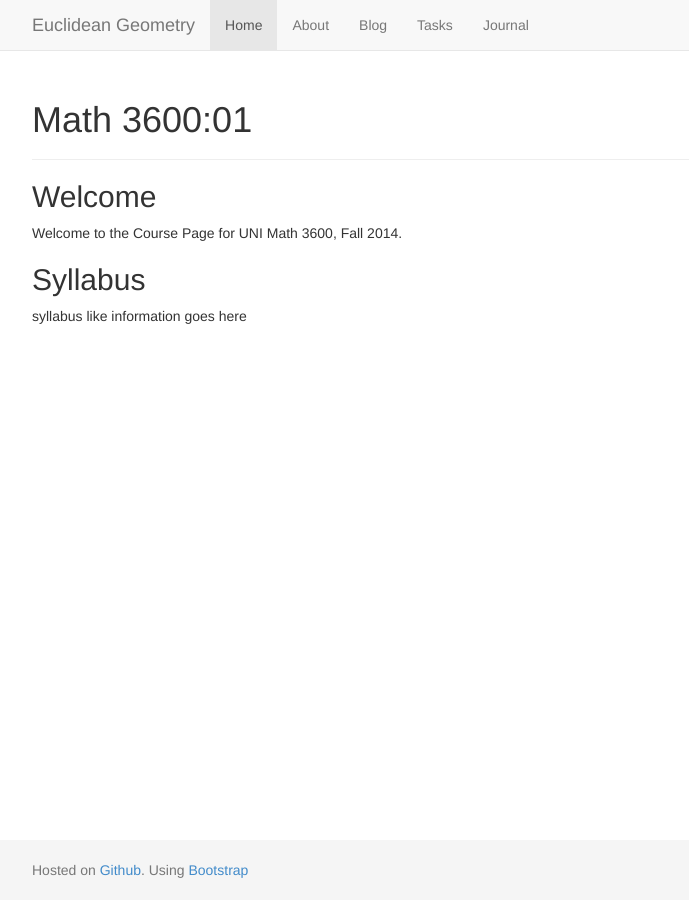
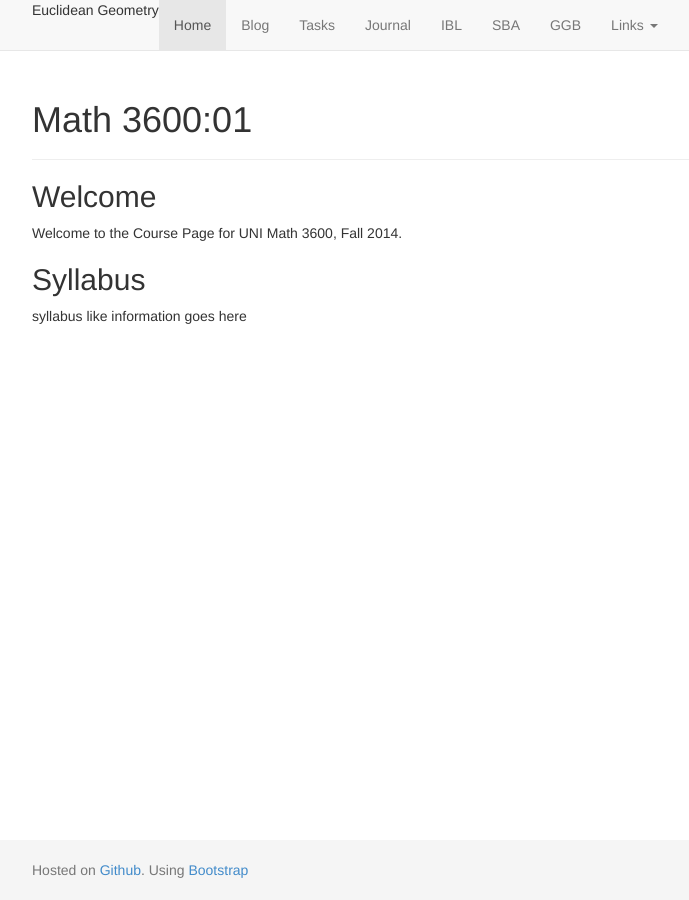
Before and after one commit to theronhitchman/euclidean-geometry, a Jekyll site: the page built from index.md, in a window 1280 px wide. Shown: the whole page, without its empty margins (38-727 px from the left). Built offline with Jekyll 4.4.1, drawn with Linux system fonts in a browser that asks for light colours; nearby versions of some CDN libraries.

Commit message:
adjusted urls for navbar links

```diff
--- a/_includes/header.html
+++ b/_includes/header.html
@@ -30,15 +30,30 @@
             <span class="icon-bar"></span>
             <span class="icon-bar"></span>
           </button>
-          <a class="navbar-brand" href="#">{{ site.name }}</a>
+          <!--<a class="navbar-brand" href="#">{{ site.name }}</a>-->
+          {{ site.name }}
         </div>
         <div class="collapse navbar-collapse">
           <ul class="nav navbar-nav">
             <li class="active"><a href="{{ site.url }}">Home</a></li>
-            <li><a href="{{ site.url }}/About/">About</a></li>
-            <li><a href="{{ site.url }}/Blog/">Blog</a></li>
-            <li><a href="{{ site.url }}/Tasks/">Tasks</a></li>
-            <li><a href="{{ site.url }}/Journal/">Journal</a></li>
+            <li><a href="{{ site.url }}/blog/">Blog</a></li>
+            <li><a href="{{ site.url }}/tasks/">Tasks</a></li>
+            <li><a href="{{ site.url }}/journal/">Journal</a></li>
+            <li><a href="{{ site.url }}/inquiry-based-learning/">IBL</a></li>
+            <li><a href="{{ site.url }}/standards-based-assessment/">SBA</a></li>
+            <li><a href="{{ site.url }}/geogebra/">GGB</a></li>
+            <li class="dropdown">
+              <a href="#" class="dropdown-toggle" data-toggle="dropdown">Links <span class="caret"></span></a>
+              <ul class="dropdown-menu" role="menu">
+                <li><a href="http://www.uni.edu">Northern Iowa</a></li>
+                <li><a href="http://www.uni.edu/math">UNI Math</a></li>
+                <li><a href="http://www.uni.edu/theron">Prof Hitchman</a></li>
+                <li class="divider"></li>
+                <li class="dropdown-header">LaTeX stuff</li>
+                <li><a href="http://github.com/theronhitchman/euclidean-geometry">EG Source Files</a></li>
+                <li><a href="https://www.writelatex.com/">WriteLaTeX</a></li>
+              </ul>
+            </li>
           </ul>
         </div><!--/.nav-collapse -->
       </div>
```
